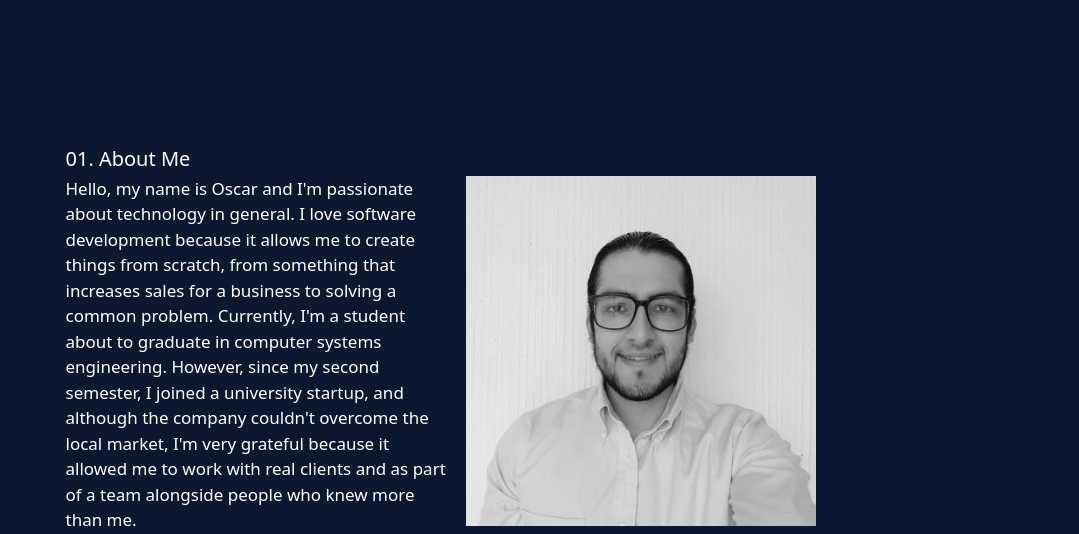
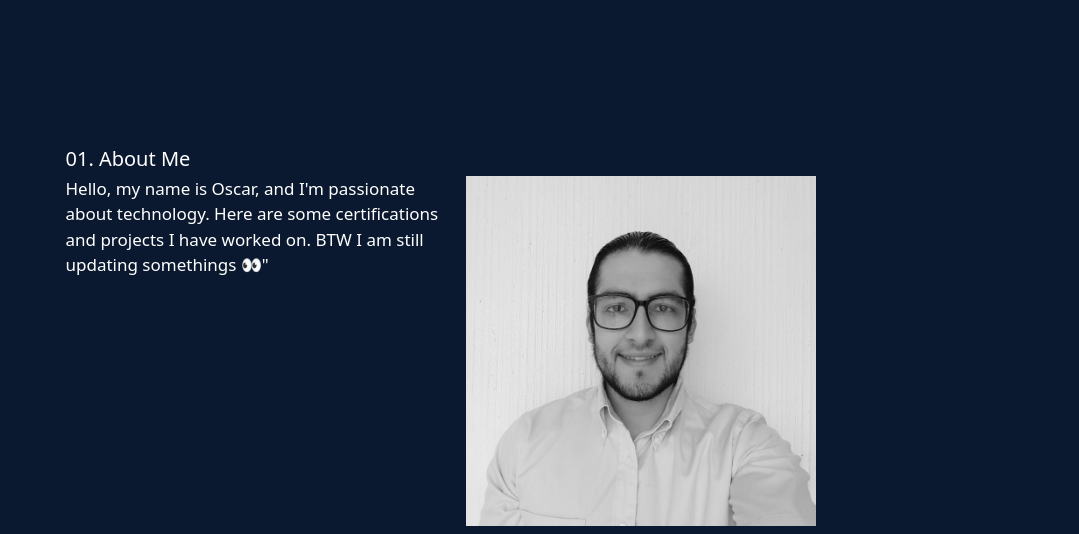
Before and after one commit to oscar-rvr/oscar-rvr.github.io, a plain HTML site: page index.html in a window 1280 px wide. Shown: the part 266-800 px from the top of the page, without its empty margins (182-1261 px from the left). Drawn offline with nearby package versions, Linux system fonts and the light colour scheme.

Commit message:
Update index.html
updated info

```diff
--- a/index.html
+++ b/index.html
@@ -83,9 +83,7 @@
 
                 <div class="col-12 col-sm-6 col-md-6 subclase ">
                     <p>
-                        Hello, my name is Oscar and I'm passionate about technology in general. I love software development because it allows me to create things from scratch, from something that increases sales for a business to solving a common problem. Currently, I'm a student
-                        about to graduate in computer systems engineering. However, since my second semester, I joined a university startup, and although the company couldn't overcome the local market, I'm very grateful because it allowed me to work with
-                        real clients and as part of a team alongside people who knew more than me.
+                        Hello, my name is Oscar, and I'm passionate about technology. Here are some certifications and projects I have worked on. BTW I am still updating somethings 👀"
                     </p>
                 </div>
                 <div class="col-12 col-sm-6 col-md-6">
```
